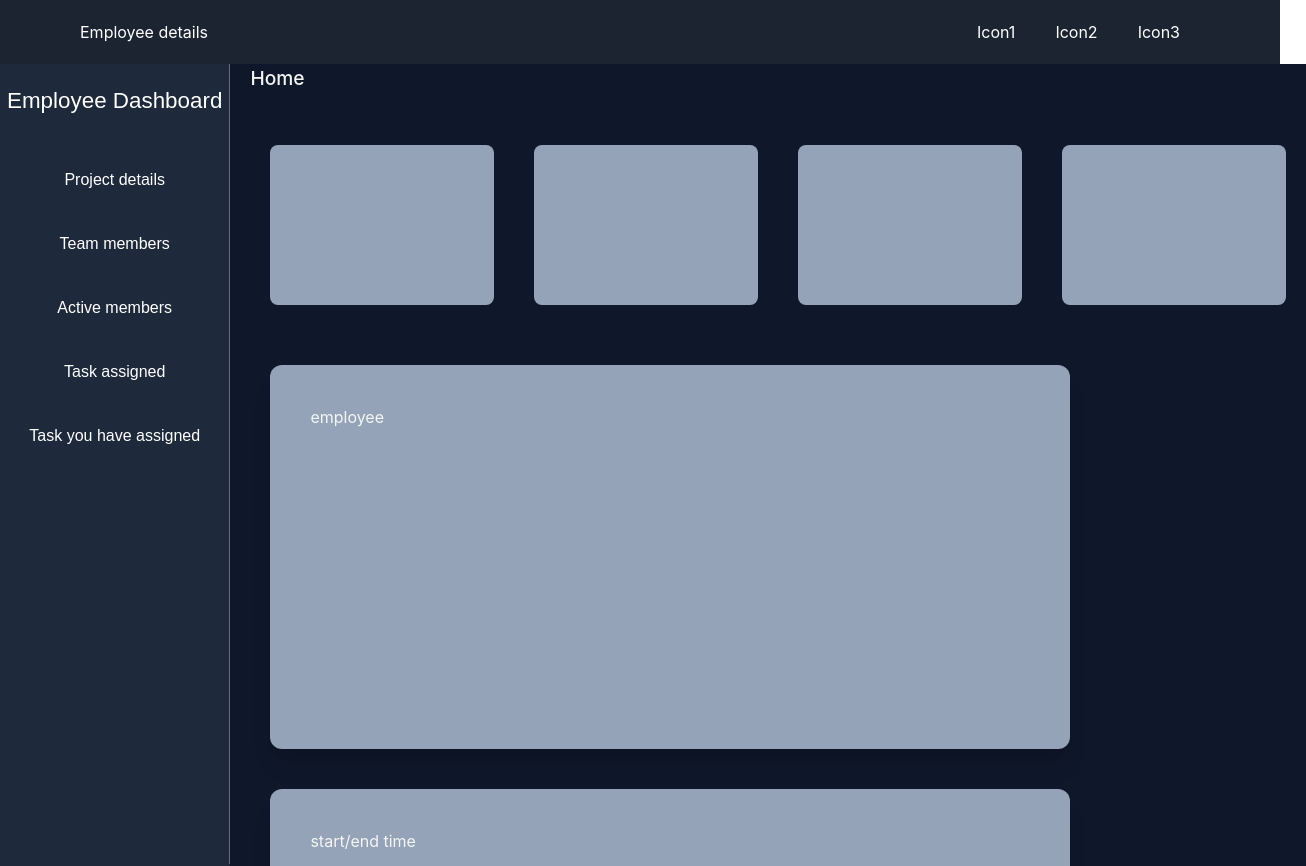
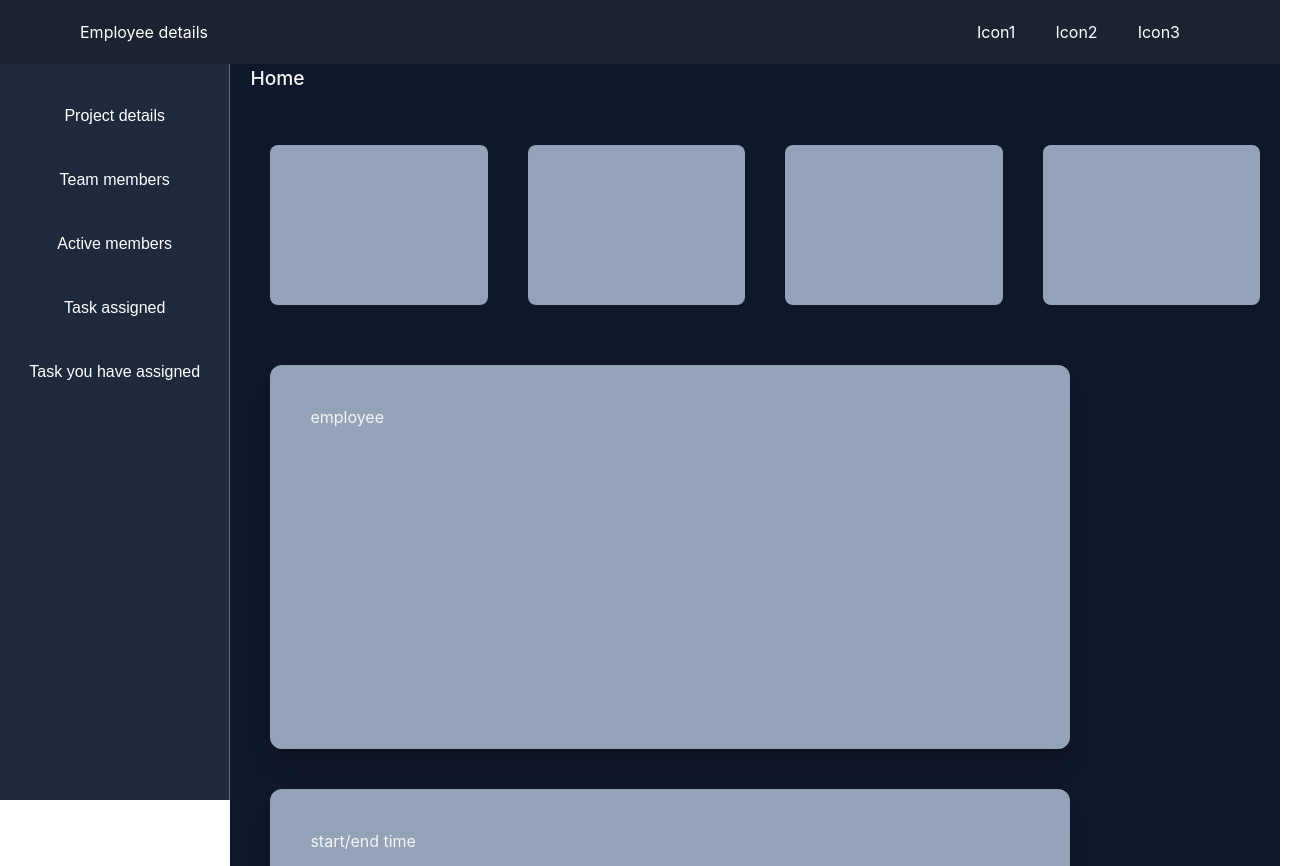
Before and after one commit to Sameer-khann/Navieo.employee, a React (Create React App) app in the folder frontend/: page / in a window 1280 px wide. Shown: the top 866 px of the page, 1306 px wide, since content can reach past the window. Built offline with nearby package versions, Linux system fonts and the light colour scheme.

Commit message:
fix landing page

```diff
--- a/frontend/src/components/Sidebar.css
+++ b/frontend/src/components/Sidebar.css
@@ -13,7 +13,7 @@
     color: white;
     height: 100vh;
     z-index: 1;
-    position: sticky;
+    position: fixed;
     top: 0;
     overflow-y: auto;
     /*position: -webkit-sticky;*/
--- a/frontend/src/pages/LandingPage.css
+++ b/frontend/src/pages/LandingPage.css
@@ -1,11 +1,14 @@
 .container {
     display: flex;
+    justify-content: space-between;
     height: 300vh;
 }
 
 
 .right-section {
-    flex: .7;
+    position: absolute;
+    right: 0;
+    left: 18%;
     background-color: #0f172a;
     color: whitesmoke;
     display: flex;
@@ -15,7 +18,7 @@
 .left-section {
     flex: .3;
     background-color: #1e293b;
-    position: sticky;
+    position: fixed;
     top: 0;
     z-index: 4;
 }
--- a/package.json
+++ b/package.json
@@ -8,13 +8,12 @@
     "frontend": "cd frontend && npm start",
     "backend": "cd backend && npm start",
     "dev": "concurrently \"npm run frontend\" \"npm run backend\""
-
-
   },
   "keywords": [],
   "author": "",
   "license": "ISC",
   "dependencies": {
-    "concurrently": "^8.2.2"
+    "concurrently": "^8.2.2",
+    "react-scripts": "^5.0.1"
   }
 }
```
Also changed, not shown: 1 other file (tests, documents, lock files or other folders).
